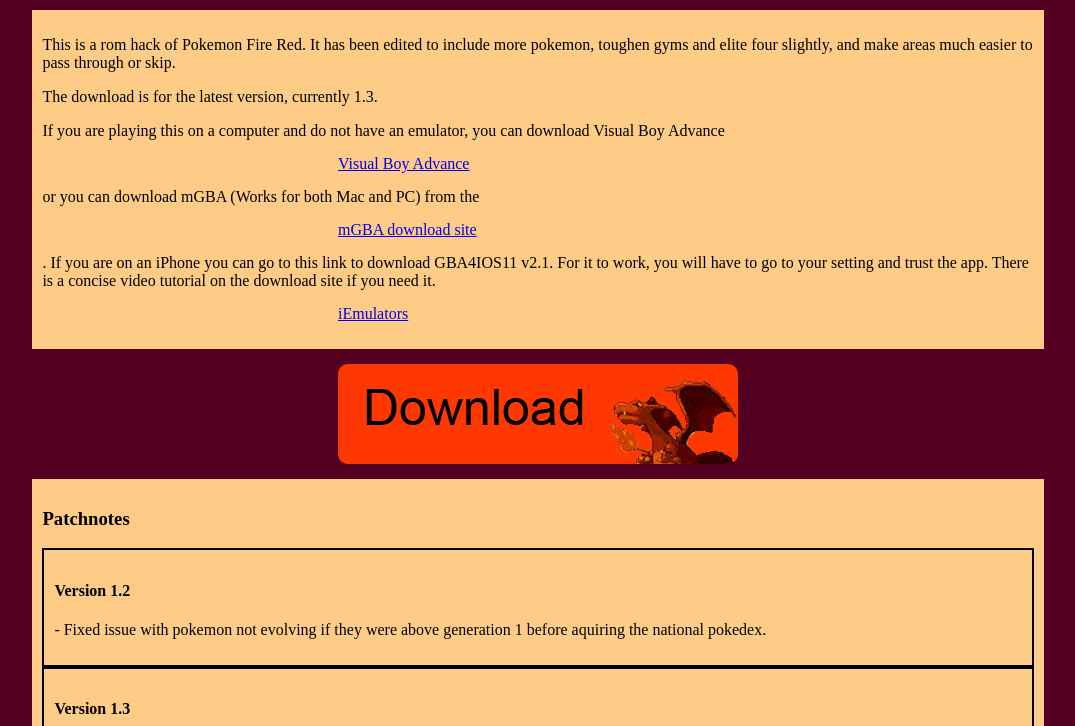
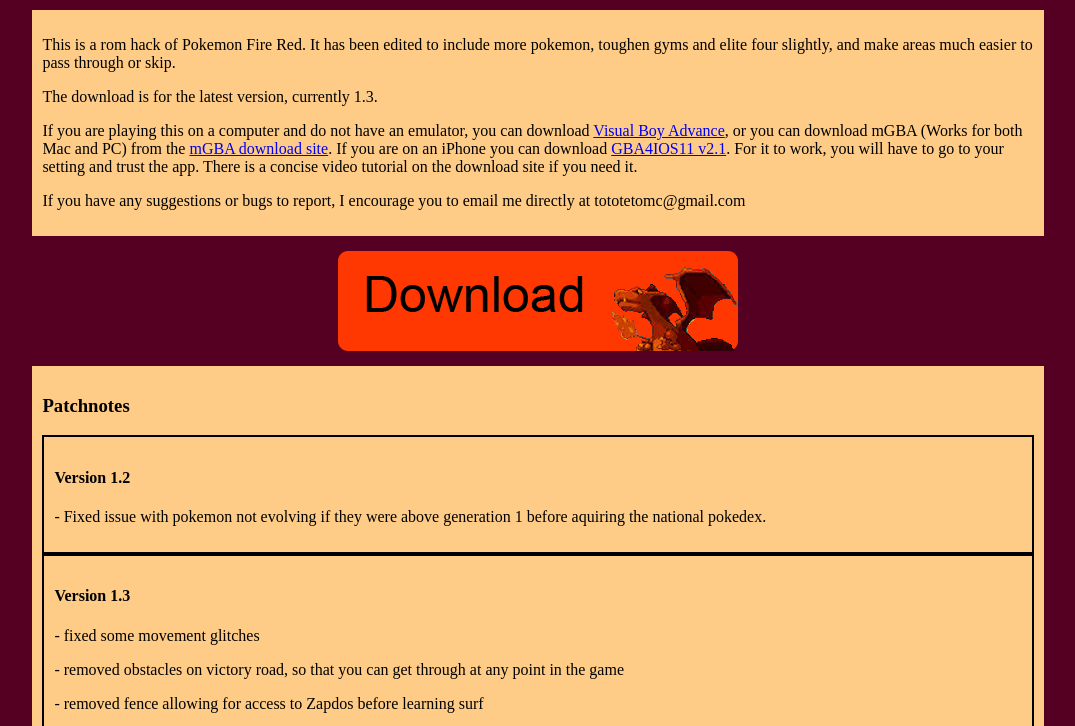
Before and after one commit to tototeto/redromhack, a plain HTML site: page index.html in a window 1280 px wide. Shown: the part 60-786 px from the top of the page, without its empty margins (102-1177 px from the left). Drawn offline with Linux system fonts and the light colour scheme.

Commit message:
Fixed links, added email

```diff
--- a/index.html
+++ b/index.html
@@ -18,13 +18,16 @@
 			The download is for the latest version, currently 1.3.
 		</p>
 		<p>
-			If you are playing this on a computer and do not have an emulator, you can download Visual Boy Advance <a rel='link' href='https://www.emuparadise.me/Nintendo_Gameboy_Advance_Emulators/Windows/VBA-M/27' >Visual Boy Advance</a>
-			or you can download mGBA (Works for both Mac and PC) from the<a rel='link' href='https://mgba.io/downloads.html'>mGBA download site</a>.
-			If you are on an iPhone you can go to this link to download GBA4IOS11 v2.1. For it to work, you will have to go to your setting and trust the app. There is a concise video tutorial on the download site if you need it.
-			<a rel='link' href='https://iemulators.com/'>iEmulators</a>
+			If you are playing this on a computer and do not have an emulator, you can download <a rel='link' href='https://www.emuparadise.me/Nintendo_Gameboy_Advance_Emulators/Windows/VBA-M/27' >Visual Boy Advance</a>,
+			or you can download mGBA (Works for both Mac and PC) from the <a rel='link' href='https://mgba.io/downloads.html'>mGBA download site</a>.
+			If you are on an iPhone you can download <a rel='link' href='https://iemulators.com/'>GBA4IOS11 v2.1</a>. For it to work, you will have to go to your setting and trust the app. There is a concise video tutorial on the download site if you need it.
+
+		</p>
+		<p>
+			If you have any suggestions or bugs to report, I encourage you to email me directly at tototetomc@gmail.com
 		</p>
 		</div>
-		<a href='Fire Red Hack by tototeto (1.3).gba' download='Fire Red Hack by tototeto (1.3)'>
+		<a id='dl' href='Fire Red Hack by tototeto (1.3).gba' download='Fire Red Hack by tototeto (1.3)'>
 		<img src='DownloadButton.png'>
 		</a>
 		<div id='patchnotes'>
--- a/style.css
+++ b/style.css
@@ -14,7 +14,7 @@ h1{
 	margin: 0% 10%;
 }
 
-a{
+#dl{
 	display: block;
 	margin: 15px auto;
 	width: 400px;
```
